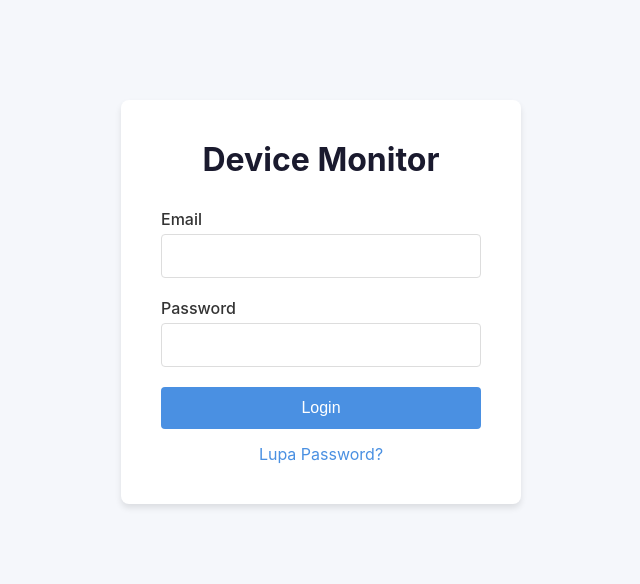
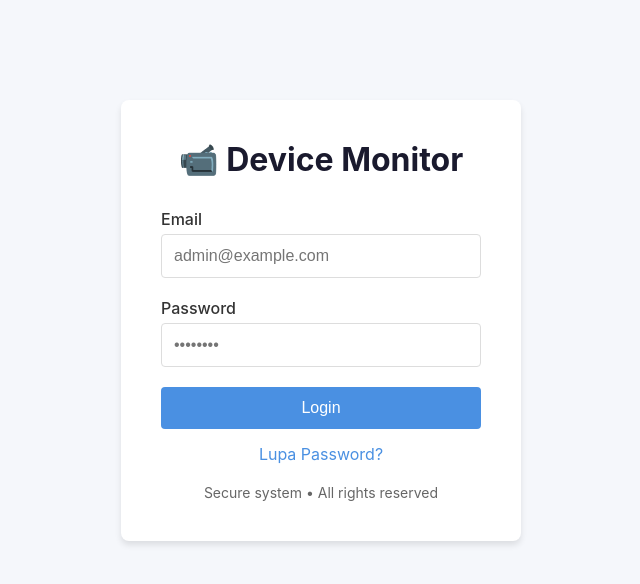
Before and after one commit to RayanXweb/grup-telegram, a website built with Vite: page login.html in a window 1280 px wide. Shown: the whole page, without its empty margins (319-959 px from the left). Built offline with nearby package versions, Linux system fonts and the light colour scheme; some packages are replaced by stand-ins of ours; no server answers.

Commit message:
Enhance login page with footer and input placeholders
Added footer section to the login page and improved input placeholders.

```diff
--- a/login.html
+++ b/login.html
@@ -61,19 +61,25 @@
             color: #4a90e2;
             text-decoration: none;
         }
+        .login-footer {
+            text-align: center;
+            margin-top: 20px;
+            color: #666;
+            font-size: 14px;
+        }
     </style>
 </head>
 <body>
     <div class="login-container">
-        <h1 class="login-title">Device Monitor</h1>
+        <h1 class="login-title">📹 Device Monitor</h1>
         <form id="loginForm">
             <div class="form-group">
                 <label for="email">Email</label>
-                <input type="email" id="email" required>
+                <input type="email" id="email" placeholder="admin@example.com" required>
             </div>
             <div class="form-group">
                 <label for="password">Password</label>
-                <input type="password" id="password" required>
+                <input type="password" id="password" placeholder="••••••••" required>
             </div>
             <button type="submit" class="btn-login">Login</button>
             <div id="errorMessage" class="error-message"></div>
@@ -81,9 +87,11 @@
                 <a href="#" id="forgotPassword">Lupa Password?</a>
             </div>
         </form>
+        <div class="login-footer">
+            <p>Secure system • All rights reserved</p>
+        </div>
     </div>
 
-    <!-- Firebase SDK -->
     <script src="https://www.gstatic.com/firebasejs/10.7.1/firebase-app-compat.js"></script>
     <script src="https://www.gstatic.com/firebasejs/10.7.1/firebase-auth-compat.js"></script>
 
@@ -95,7 +103,6 @@
             const form = document.getElementById('loginForm');
             const errorMsg = document.getElementById('errorMessage');
 
-            // Check if already logged in
             auth.onAuthStateChanged((user) => {
                 if (user) {
                     window.location.href = '/dashboard.html';
```
